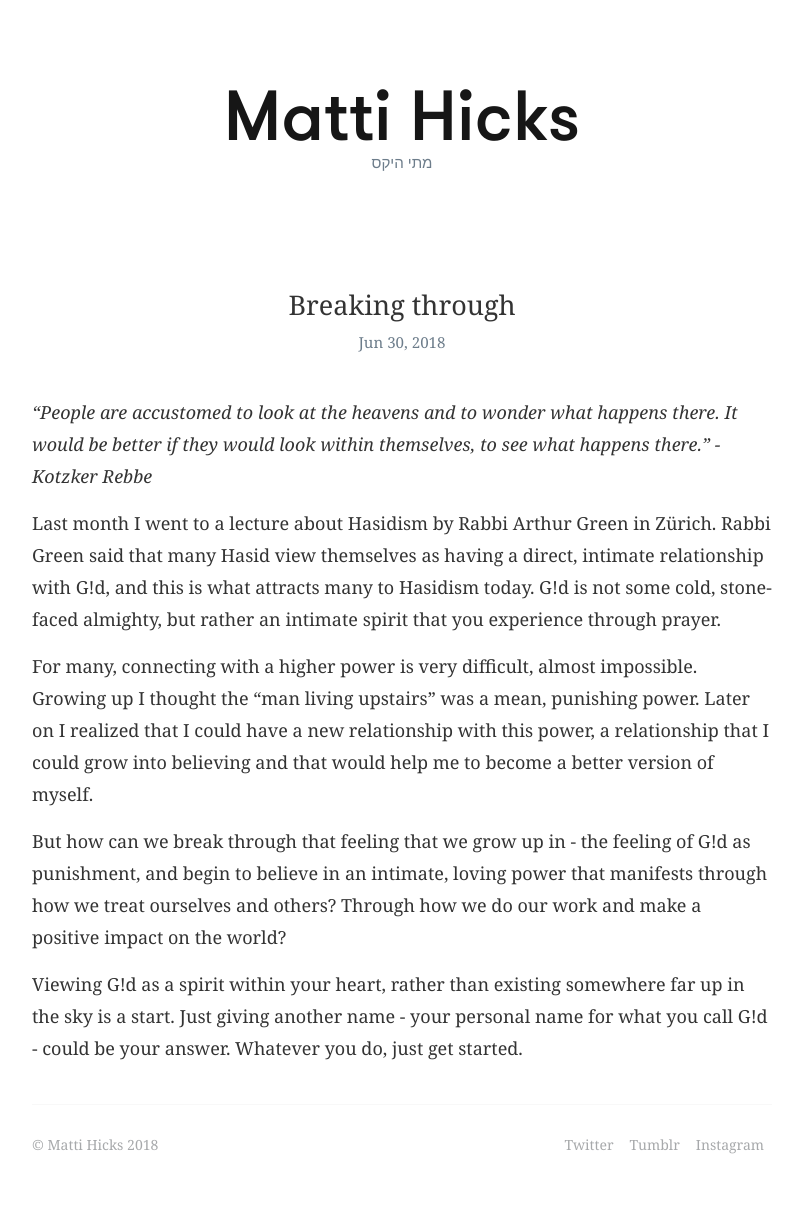
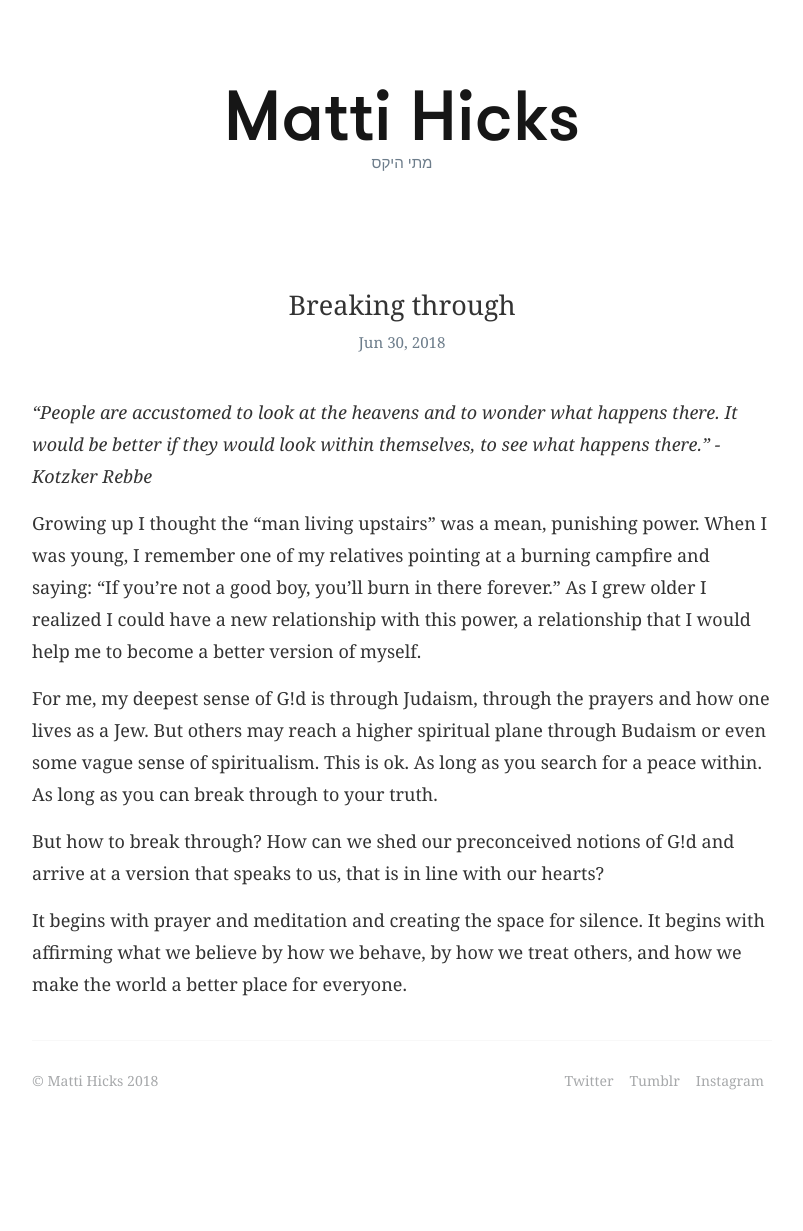
Before and after one commit to mattihicks/matthewmatthew, a Jekyll site: the page built from _posts/2018-06-30-to-the-other-side.markdown, in a window 1280 px wide. Shown: the whole page, without its empty margins (238-1041 px from the left). Built offline with Jekyll 4.4.1, drawn with Linux system fonts in a browser that asks for light colours; some web fonts are replaced; after the commit the page ends 1167 px from its top, so only the background shows below that.

Commit message:
post update

```diff
--- a/_posts/2018-06-30-to-the-other-side.markdown
+++ b/_posts/2018-06-30-to-the-other-side.markdown
@@ -10,10 +10,10 @@ categories: personal
 
 *"People are accustomed to look at the heavens and to wonder what happens there. It would be better if they would look within themselves, to see what happens there." - Kotzker Rebbe*
 
-Last month I went to a lecture about Hasidism by Rabbi Arthur Green in Zürich. Rabbi Green said that many Hasid view themselves as having a direct, intimate relationship with G!d, and this is what attracts many to Hasidism today. G!d is not some cold, stone-faced almighty, but rather an intimate spirit that you experience through prayer.
+Growing up I thought the "man living upstairs" was a mean, punishing power. When I was young, I remember one of my relatives pointing at a burning campfire and saying: "If you're not a good boy, you'll burn in there forever." As I grew older I realized I could have a new relationship with this power, a relationship that I would help me to become a better version of myself.
 
-For many, connecting with a higher power is very difficult, almost impossible. Growing up I thought the "man living upstairs" was a mean, punishing power. Later on I realized that I could have a new relationship with this power, a relationship that I could grow into believing and that would help me to become a better version of myself.
+For me, my deepest sense of G!d is through Judaism, through the prayers and how one lives as a Jew. But others may reach a higher spiritual plane through Budaism or even some vague sense of spiritualism. This is ok. As long as you search for a peace within. As long as you can break through to your truth.
 
-But how can we break through that feeling that we grow up in - the feeling of G!d as punishment, and begin to believe in an intimate, loving power that manifests through how we treat ourselves and others? Through how we do our work and make a positive impact on the world?
+But how to break through? How can we shed our preconceived notions of G!d and arrive at a version that speaks to us, that is in line with our hearts?
 
-Viewing G!d as a spirit within your heart, rather than existing somewhere far up in the sky is a start. Just giving another name - your personal name for what you call G!d - could be your answer. Whatever you do, just get started.
+It begins with prayer and meditation and creating the space for silence. It begins with affirming what we believe by how we behave, by how we treat others, and how we make the world a better place for everyone.
```
